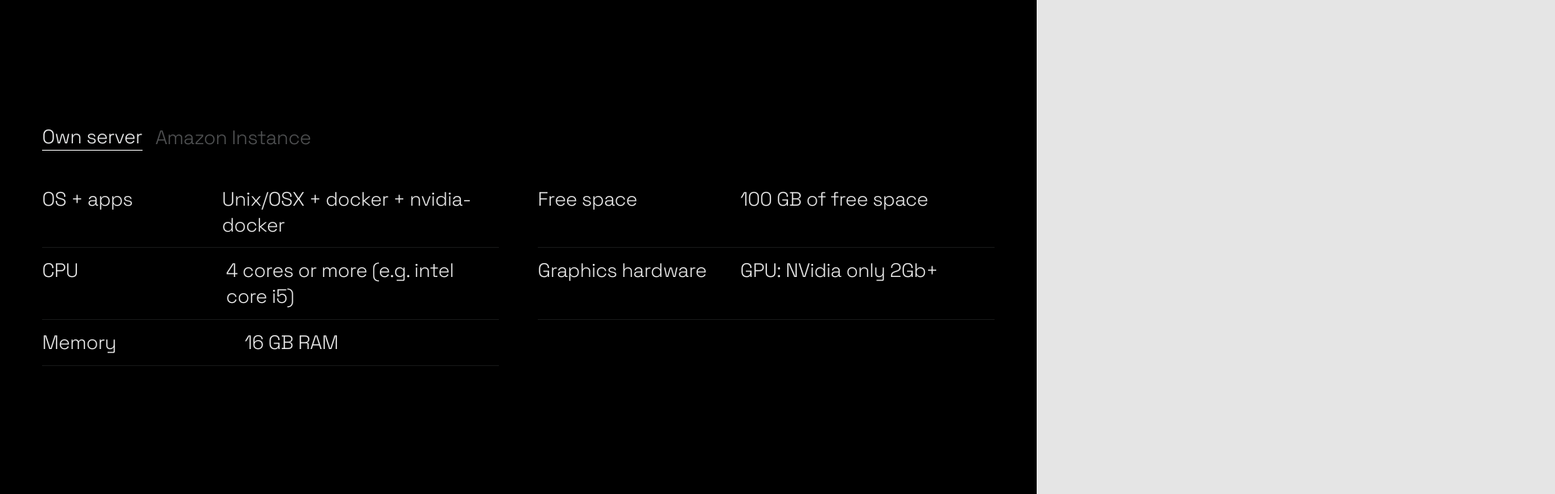
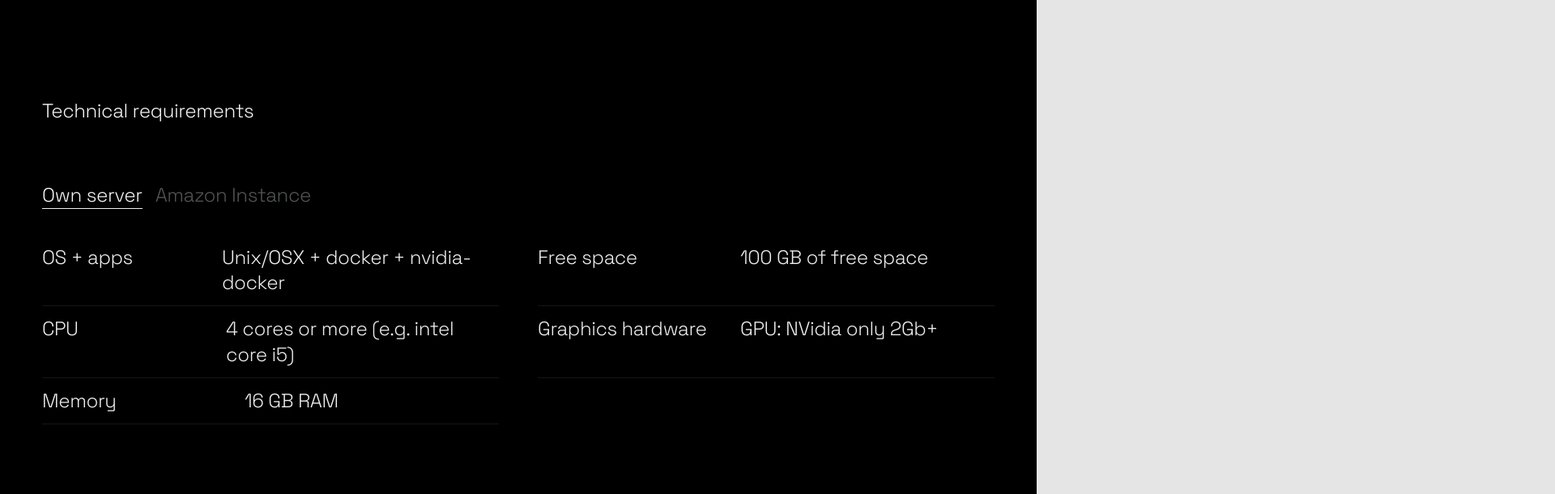
Before and after one commit to InnokentyKedrov/browser-audio-player, a React (Create React App) app: page / in a window 1280 px wide. Shown: the part 866-1476 px from the top of the page at 81% size, 1920 px wide, since content can reach past the window. Built offline with nearby package versions, Linux system fonts and the light colour scheme.

Commit message:
fix: displays technical lists

```diff
--- a/public/index.html
+++ b/public/index.html
@@ -41,8 +41,10 @@
         </section>
 
         <section class="main__technical">
-          <input class="technical__input" type="radio" name="slides" id="point1" checked />
-          <input class="technical__input" type="radio" name="slides" id="point2" />
+          <h3 class="main__technical_title">Technical requirements</h3>
+
+          <input class="technical__input" type="radio" name="list" id="point1" checked />
+          <input class="technical__input" type="radio" name="list" id="point2" />
 
           <div class="technical__buttons_list">
             <label class="technical__buttons_item technical__buttons_item_1" for="point1"
@@ -83,84 +85,24 @@
                 <span>g4dn.xlarge</span>
               </li>
               <li class="technical__item">
-                <span class="technical__item_name">GPU</span>
-                <span>1</span>
-              </li>
-              <li class="technical__item">
-                <span class="technical__item_name">vCPUs</span>
-                <span>4</span>
-              </li>
-              <li class="technical__item">
                 <span class="technical__item_name">Memory</span>
                 <span>16 GB RAM</span>
-              </li>
-              <li class="technical__item">
-                <span class="technical__item_name">Storage</span>
-                <span>125 GB</span>
-              </li>
-            </ul>
-          </div>
-        </section>
-
-        <!-- <section class="main__technical">
-          <h3 class="main__technical_title">Technical requirements</h3>
-          <div class="main__technical_wrapper">
-            <ul class="technical__buttons_list">
-              <li class="technical__buttons_item">
-                <button class="technical__button active" type="button">Own&nbsp;server</button>
-              </li>
-              <li class="technical__buttons_item">
-                <button class="technical__button" type="button">Amazon Instance</button>
-              </li>
-            </ul>
-
-            <ul class="technical__list">
-              <li class="technical__item">
-                <span class="technical__item_name">OS + apps</span>
-                <span>Unix/OSX + docker + nvidia-docker</span>
-              </li>
-              <li class="technical__item">
-                <span class="technical__item_name">Free space</span>
-                <span>100 GB of free space</span>
-              </li>
-              <li class="technical__item">
-                <span class="technical__item_name">CPU</span>
-                <span>4 cores or more (e.g. intel core i5)</span>
-              </li>
-              <li class="technical__item">
-                <span class="technical__item_name">Graphics hardware</span>
-                <span>GPU: NVidia only 2Gb+</span>
-              </li>
-              <li class="technical__item">
-                <span class="technical__item_name">Memory</span>
-                <span>16 GB RAM</span>
-              </li>
-            </ul>
-
-            <ul class="technical__list">
-              <li class="technical__item">
-                <span class="technical__item_name">Instance</span>
-                <span>g4dn.xlarge</span>
               </li>
               <li class="technical__item">
                 <span class="technical__item_name">GPU</span>
                 <span>1</span>
               </li>
               <li class="technical__item">
+                <span class="technical__item_name">Storage</span>
+                <span>125 GB</span>
+              </li>
+              <li class="technical__item">
                 <span class="technical__item_name">vCPUs</span>
                 <span>4</span>
               </li>
-              <li class="technical__item">
-                <span class="technical__item_name">Memory</span>
-                <span>16 GB RAM</span>
-              </li>
-              <li class="technical__item">
-                <span class="technical__item_name">Storage</span>
-                <span>125 GB</span>
-              </li>
             </ul>
           </div>
-        </section> -->
+        </section>
       </main>
     </div>
   </body>
--- a/src/index.css
+++ b/src/index.css
@@ -99,17 +99,48 @@ body {
   background-size: contain;
 }
 
+.main__technical_title {
+  margin-bottom: 40px;
+  font-size: 24px;
+  font-weight: 300;
+  color: #f5f6f7;
+}
+
 .technical__input {
   width: 0;
   height: 0;
   visibility: hidden;
 }
 
-.main__technical_title {
-  margin-bottom: 40px;
-  font-size: 24px;
+.technical__buttons_list {
+  display: flex;
+  gap: 16px;
+  align-items: end;
+  margin-bottom: 32px;
+}
+
+.technical__buttons_item {
   font-weight: 300;
+  color: #cfd3d6;
+
+  opacity: 0.4;
+  border-bottom: 1px solid transparent;
+  background-color: transparent;
+
+  transition: all 0.3s;
+}
+
+.technical__buttons_item:hover {
+  cursor: pointer;
   color: #f5f6f7;
+  opacity: 1;
+  border-bottom: 1px solid #eee;
+}
+
+.technical__list_slider {
+  display: flex;
+  flex-direction: column;
+  width: 100%;
 }
 
 .technical__list {
@@ -122,6 +153,34 @@ body {
   list-style-type: none;
 }
 
+#point1:checked ~ .technical__list_slider .technical__list_1 {
+  display: grid;
+}
+
+#point1:checked ~ .technical__list_slider .technical__list_2 {
+  display: none;
+}
+
+#point2:checked ~ .technical__list_slider .technical__list_1 {
+  display: none;
+}
+
+#point2:checked ~ .technical__list_slider .technical__list_2 {
+  display: grid;
+}
+
+#point1:checked ~ .technical__buttons_list .technical__buttons_item_1 {
+  color: #f5f6f7;
+  opacity: 1;
+  border-bottom: 1px solid #eee;
+}
+
+#point2:checked ~ .technical__buttons_list .technical__buttons_item_2 {
+  color: #f5f6f7;
+  opacity: 1;
+  border-bottom: 1px solid #eee;
+}
+
 .technical__item {
   display: flex;
   padding: 12px 0;
@@ -130,16 +189,6 @@ body {
 
 .technical__item_name {
   width: 250px;
-}
-
-.active {
-  color: #f5f6f7;
-  opacity: 1;
-  border-bottom: 1px solid #eee;
-}
-
-.active:hover {
-  cursor: default;
 }
 
 @media (max-width: 950px) {
@@ -169,68 +218,6 @@ body {
   }
 }
 
-/* 88888888888888888888888888888888888888888 */
-
-.technical__list_slider {
-  display: flex;
-  width: 200%;
-}
-
-.technical__list {
-  width: 50%;
-  transition: all 0.6s ease;
-  visibility: hidden;
-}
-
-.technical__buttons_list {
-  display: flex;
-  gap: 16px;
-  align-items: end;
-  margin-bottom: 32px;
-}
-
-.technical__buttons_item {
-  font-weight: 300;
-  color: #cfd3d6;
-
-  opacity: 0.4;
-  background-color: transparent;
-
-  transition: all 0.3s;
-}
-
-.technical__buttons_item:hover {
-  cursor: pointer;
-  color: #f5f6f7;
-  opacity: 1;
-  border-bottom: 1px solid #eee;
-}
-
-#point1:checked ~ .technical__list_slider .technical__list_1 {
-  visibility: visible;
-}
-
-#point1:checked ~ .technical__buttons_list .technical__buttons_item_1 {
-  color: #f5f6f7;
-  opacity: 1;
-  border-bottom: 1px solid #eee;
-}
-
-#point2:checked ~ .technical__list_slider .technical__list_1 {
-  margin-left: -50%;
-  visibility: hidden;
-}
-
-#point2:checked ~ .technical__list_slider .technical__list_2 {
-  visibility: visible;
-}
-
-#point2:checked ~ .technical__buttons_list .technical__buttons_item_2 {
-  color: #f5f6f7;
-  opacity: 1;
-  border-bottom: 1px solid #eee;
-}
-
 @media (max-width: 768px) {
   #root {
     width: 100%;
@@ -252,8 +239,8 @@ body {
 
 @media (max-width: 650px) {
   .technical__list {
-    display: flex;
-    flex-direction: column;
+    display: grid;
+    grid-template-columns: 1fr;
   }
 
   .technical__item {
```
